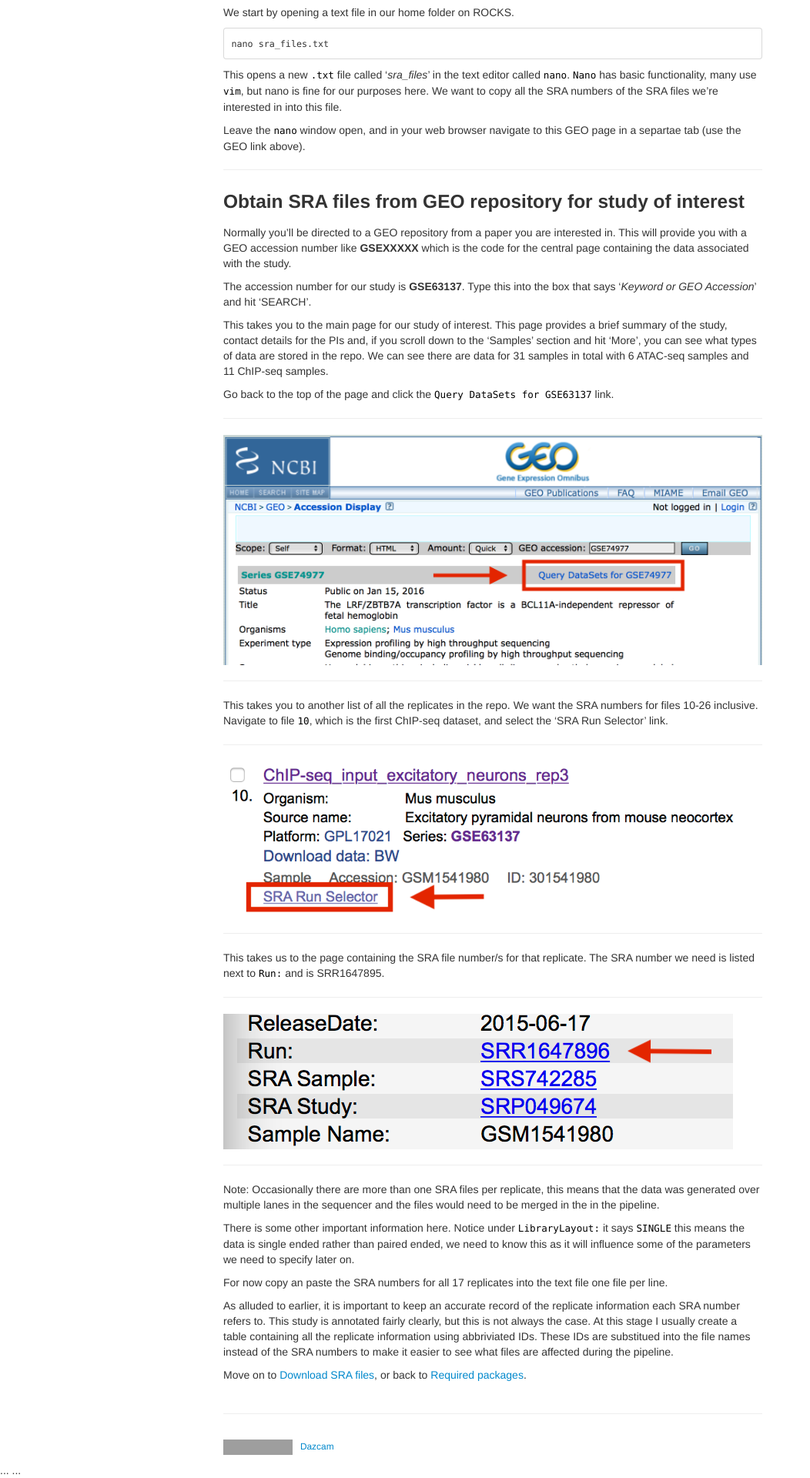
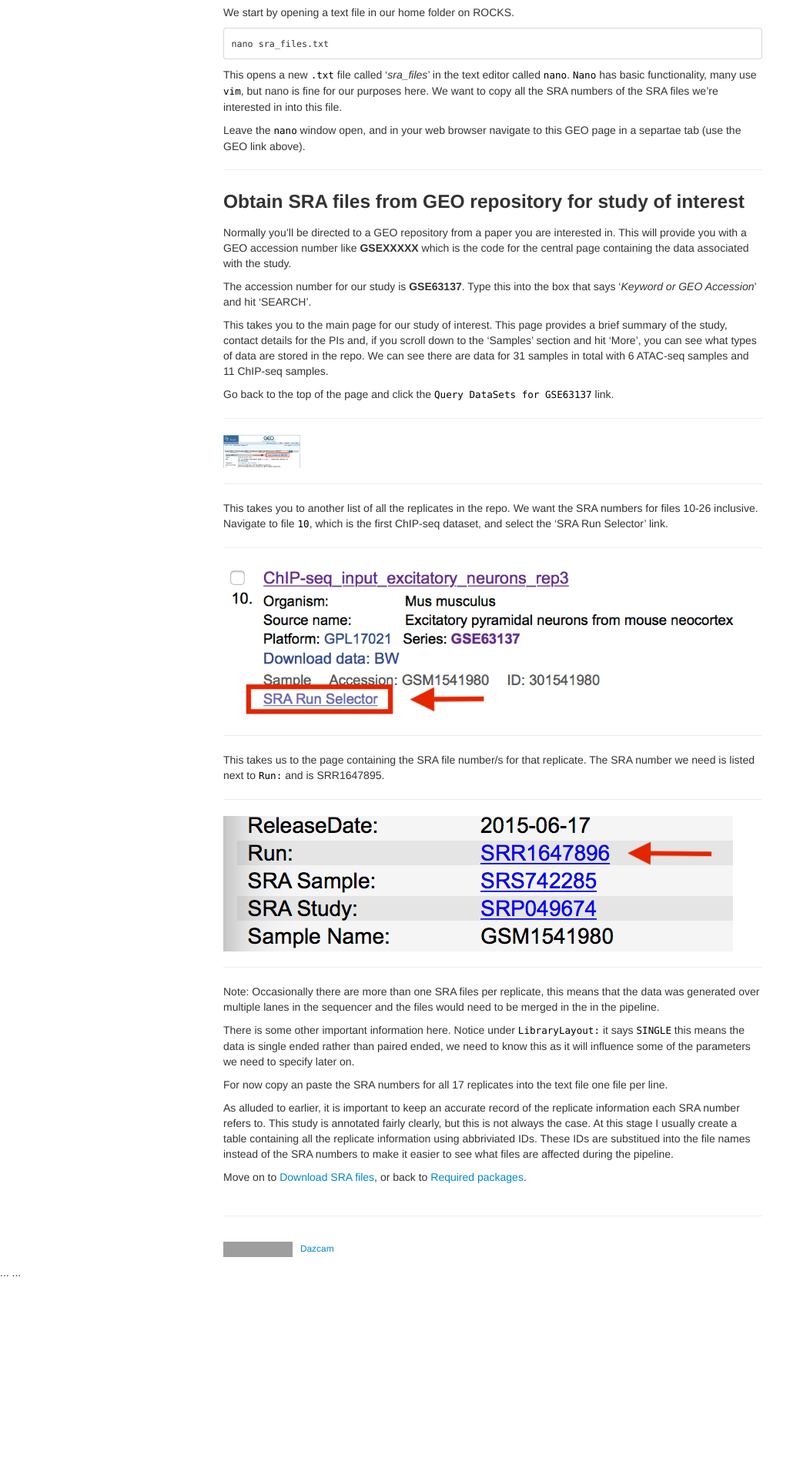
Before and after one commit to Dazcam/Bioinformatics-tutorials, a Jekyll site: the page built from pages/get_sra_info.md, in a window 1280 px wide. Shown: the part 660-2580 px from the top of the page at 77% size, without its empty margins (0-1052 px from the left). Built offline with Jekyll 4.4.1, drawn with Linux system fonts in a browser that asks for light colours; after the commit the page ends 2323 px from its top, so only the background shows below that; grey boxes are pictures that could not be loaded.

Commit message:
Minor edits

```diff
--- a/pages/get_sra_info.md
+++ b/pages/get_sra_info.md
@@ -62,7 +62,7 @@ Go back to the top of the page and click the `Query DataSets for GSE63137` link.
 
 ***
 
-![image1]({{ site.baseurl }}/assets/geo_screenshot1.png)
+![image1]({{ site.baseurl }}/assets/geo_screenshot1.png){:height="50px" width="100px"}
 
 ***
 
```
